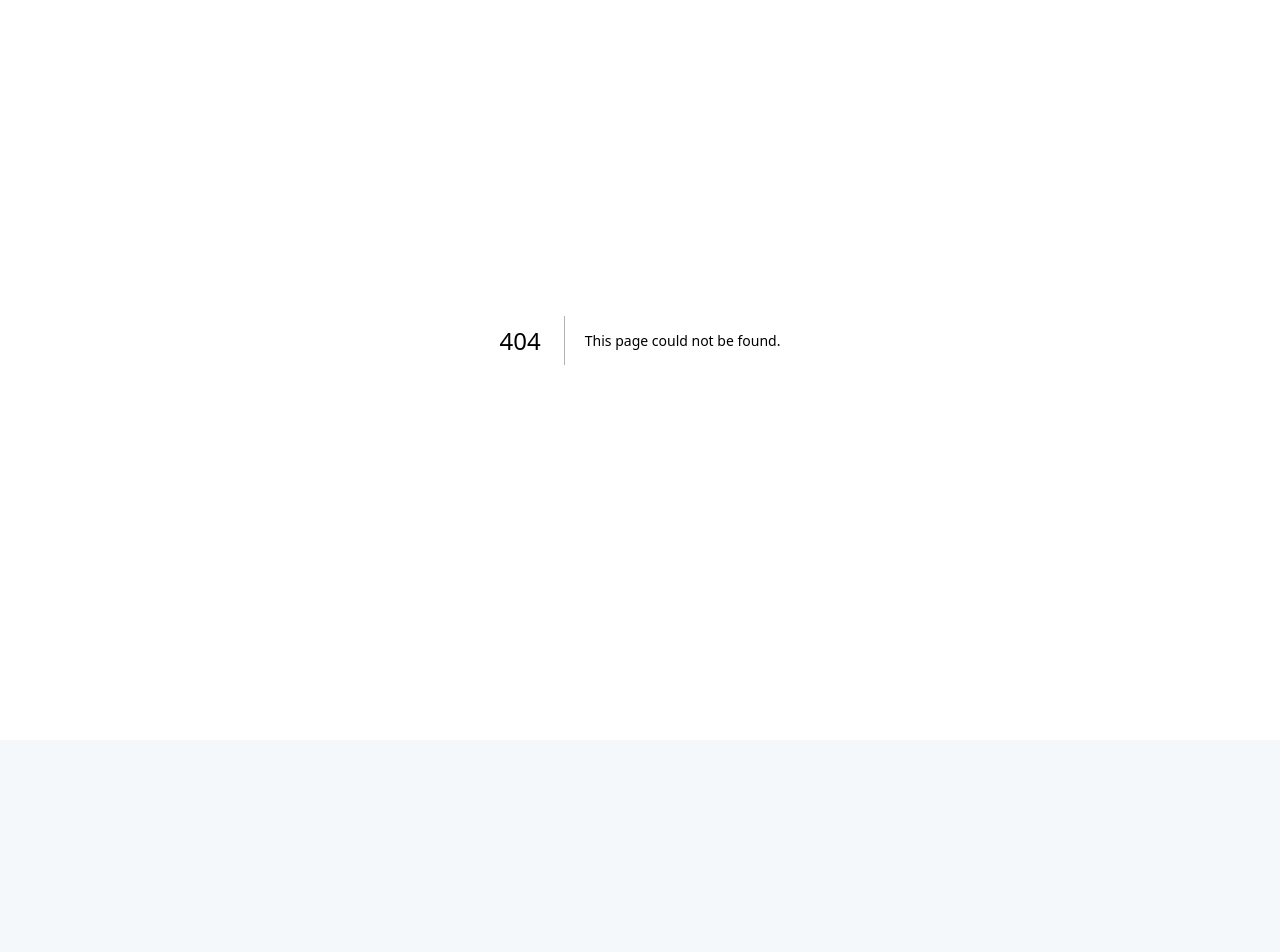
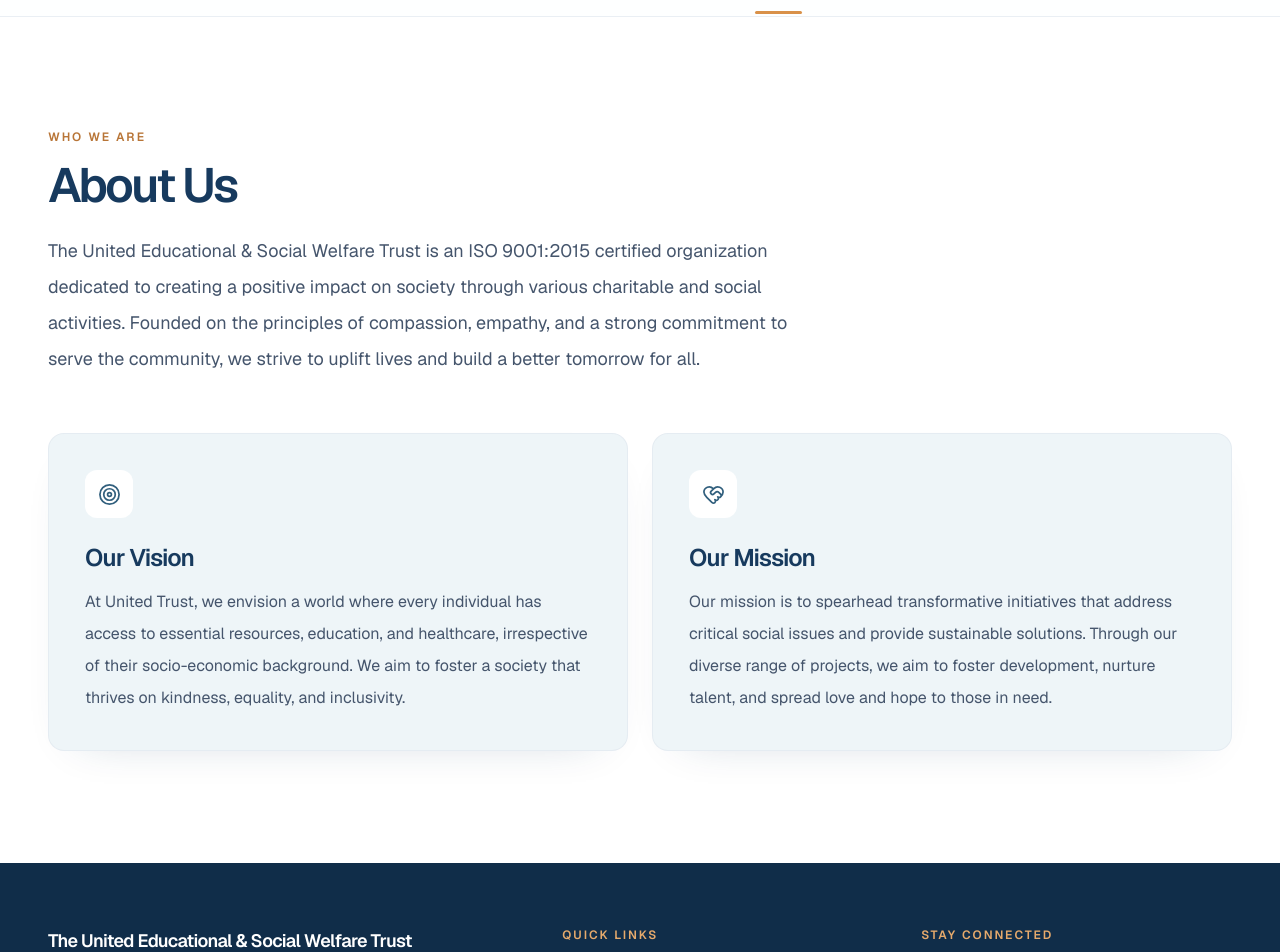
Before and after one commit to sinatrait/united-trust-revamp, a Next.js app: page /about in a window 1280 px wide. Before the commit this address had no page. Shown: the part 60-1012 px from the top of the page. Before the commit the page ends 800 px from the top, so only its background shows below. Built offline with nearby package versions, Linux system fonts and the light colour scheme.

Commit message:
about-us own page

```diff
--- /dev/null
+++ b/src/app/about/page.tsx
@@ -0,0 +1,22 @@
+import type { Metadata } from "next";
+import About from "@/components/About";
+import Footer from "@/components/Footer";
+import Navbar from "@/components/Navbar";
+
+export const metadata: Metadata = {
+  title: "About Us | The United Trust",
+  description:
+    "Learn about The United Educational & Social Welfare Trust, its mission, and its vision for a more compassionate and inclusive society.",
+};
+
+export default function AboutPage() {
+  return (
+    <>
+      <Navbar />
+      <main>
+        <About />
+      </main>
+      <Footer />
+    </>
+  );
+}
--- a/src/app/page.tsx
+++ b/src/app/page.tsx
@@ -1,4 +1,3 @@
-import About from "@/components/About";
 import Footer from "@/components/Footer";
 import Hero from "@/components/Hero";
 import Navbar from "@/components/Navbar";
@@ -12,7 +11,6 @@ export default function Home() {
       <Navbar />
       <main>
         <Hero />
-        <About />
         <WhatWeDo />
         <OurMessage />
         <Volunteers />
--- a/src/components/About.tsx
+++ b/src/components/About.tsx
@@ -51,7 +51,6 @@ export default function About() {
 
   return (
     <section
-      id="about"
       aria-labelledby="about-title"
       className="bg-white px-5 py-20 sm:px-8 sm:py-24 lg:px-12 lg:py-28"
     >
@@ -60,12 +59,12 @@ export default function About() {
           <p className="text-xs font-semibold uppercase tracking-[0.17em] text-[#b87537]">
             Who we are
           </p>
-          <h2
+          <h1
             id="about-title"
             className="mt-4 text-4xl font-semibold tracking-[-0.055em] text-[#173a5e] sm:text-5xl"
           >
             About Us
-          </h2>
+          </h1>
           <p className="mt-6 text-base leading-8 text-slate-600 sm:text-lg sm:leading-9">
             The United Educational &amp; Social Welfare Trust is an ISO 9001:2015 certified
             organization dedicated to creating a positive impact on society through various
--- a/src/components/Footer.tsx
+++ b/src/components/Footer.tsx
@@ -3,7 +3,7 @@ import { AtSign, Camera, CirclePlay, Mail } from "lucide-react";
 
 const quickLinks = [
   { label: "Home", href: "/#home" },
-  { label: "About Us", href: "/#about" },
+  { label: "About Us", href: "/about" },
   { label: "Our Services", href: "/services" },
   { label: "Activities", href: "/gallery" },
   { label: "What We Do", href: "/#services" },
--- a/src/components/Navbar.tsx
+++ b/src/components/Navbar.tsx
@@ -8,7 +8,7 @@ import { Menu, X } from "lucide-react";
 
 const navLinks = [
   { label: "Home", href: "/#home" },
-  { label: "About", href: "/#about" },
+  { label: "About", href: "/about" },
   { label: "Services", href: "/services" },
   { label: "Activities", href: "/gallery" },
   { label: "Contact", href: "/contact" },
@@ -32,9 +32,6 @@ export default function Navbar() {
   }
 
   function isActiveLink(label: string, href: string) {
-    if (pathname === "/" && label === "About") {
-      return activeHash === "#about";
-    }
     if (pathname === "/" && label === "Home") {
       return activeHash === "" || activeHash === "#home";
     }
```
